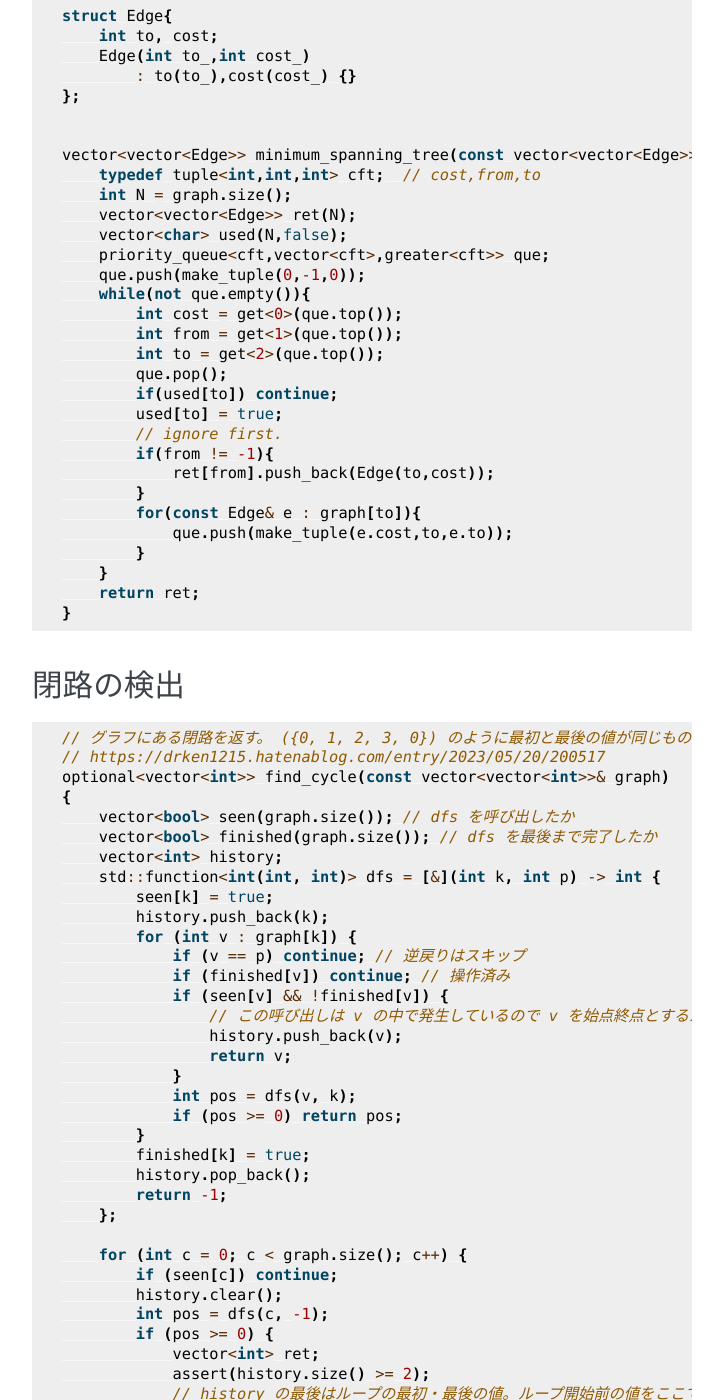
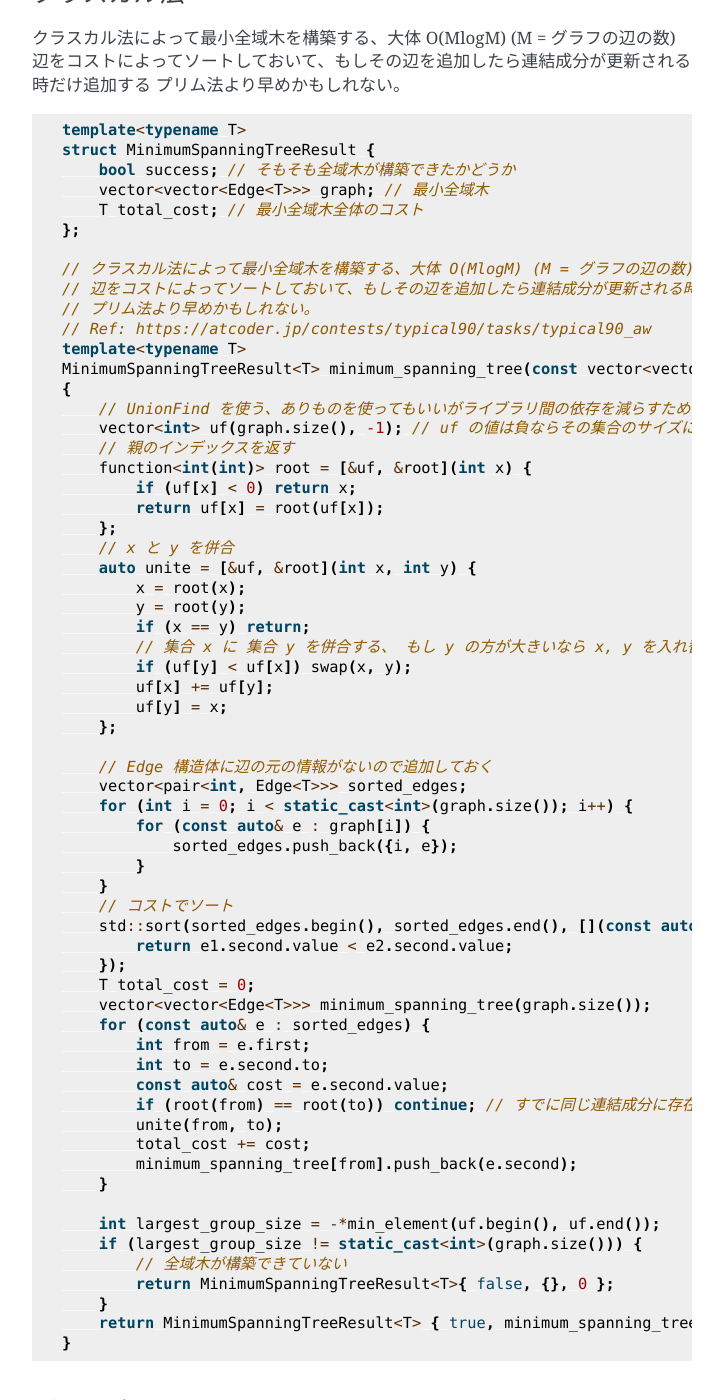
Before and after one commit to tomoki/AlgoLib, a Sphinx documentation site: the page built from source/graph.rst, in a window 1280 px wide and 1400 px high, scrolled down 4702 px. Shown: the whole window, without its empty margins (388-1111 px from the left). Built offline with Sphinx 7.4.7, drawn with Linux system fonts in a browser that asks for light colours; some of the changed text lies outside the part shown.

Commit message:
クラスカル法を追加

```diff
--- a/source/graph.rst
+++ b/source/graph.rst
@@ -238,7 +238,82 @@
 最小全域木
 ****************************************
 
-プリム法による。 :math:`O(N^2log(N))` だと思う。最小コストを求めるコードが以下。
+クラスカル法
+====================
+
+クラスカル法によって最小全域木を構築する、大体 O(MlogM) (M = グラフの辺の数)
+辺をコストによってソートしておいて、もしその辺を追加したら連結成分が更新される時だけ追加する
+プリム法より早めかもしれない。
+
+.. code-block:: cpp
+
+    template<typename T>
+    struct MinimumSpanningTreeResult {
+        bool success; // そもそも全域木が構築できたかどうか
+        vector<vector<Edge<T>>> graph; // 最小全域木
+        T total_cost; // 最小全域木全体のコスト
+    };
+
+    // クラスカル法によって最小全域木を構築する、大体 O(MlogM) (M = グラフの辺の数)
+    // 辺をコストによってソートしておいて、もしその辺を追加したら連結成分が更新される時だけ追加する
+    // プリム法より早めかもしれない。
+    // Ref: https://atcoder.jp/contests/typical90/tasks/typical90_aw
+    template<typename T>
+    MinimumSpanningTreeResult<T> minimum_spanning_tree(const vector<vector<Edge<T>>>& graph)
+    {
+        // UnionFind を使う、ありものを使ってもいいがライブラリ間の依存を減らすために内部で定義することにする
+        vector<int> uf(graph.size(), -1); // uf の値は負ならその集合のサイズに -1 をかけたもの、非負なら親のインデックス
+        // 親のインデックスを返す
+        function<int(int)> root = [&uf, &root](int x) {
+            if (uf[x] < 0) return x;
+            return uf[x] = root(uf[x]);
+        };
+        // x と y を併合
+        auto unite = [&uf, &root](int x, int y) {
+            x = root(x);
+            y = root(y);
+            if (x == y) return;
+            // 集合 x に 集合 y を併合する、 もし y の方が大きいなら x, y を入れ替え
+            if (uf[y] < uf[x]) swap(x, y);
+            uf[x] += uf[y];
+            uf[y] = x;
+        };
+
+        // Edge 構造体に辺の元の情報がないので追加しておく
+        vector<pair<int, Edge<T>>> sorted_edges;
+        for (int i = 0; i < static_cast<int>(graph.size()); i++) {
+            for (const auto& e : graph[i]) {
+                sorted_edges.push_back({i, e});
+            }
+        }
+        // コストでソート
+        std::sort(sorted_edges.begin(), sorted_edges.end(), [](const auto& e1, const auto& e2) {
+            return e1.second.value < e2.second.value;
+        });
+        T total_cost = 0;
+        vector<vector<Edge<T>>> minimum_spanning_tree(graph.size());
+        for (const auto& e : sorted_edges) {
+            int from = e.first;
+            int to = e.second.to;
+            const auto& cost = e.second.value;
+            if (root(from) == root(to)) continue; // すでに同じ連結成分に存在
+            unite(from, to);
+            total_cost += cost;
+            minimum_spanning_tree[from].push_back(e.second);
+        }
+
+        int largest_group_size = -*min_element(uf.begin(), uf.end());
+        if (largest_group_size != static_cast<int>(graph.size())) {
+            // 全域木が構築できていない
+            return MinimumSpanningTreeResult<T>{ false, {}, 0 };
+        }
+        return MinimumSpanningTreeResult<T> { true, minimum_spanning_tree, total_cost };
+    }
+
+プリム法
+=====================
+
+:math:`O(N^2log(N))` だと思う。最小コストを求めるコードが以下。
 
 .. code-block:: cpp
 
```
